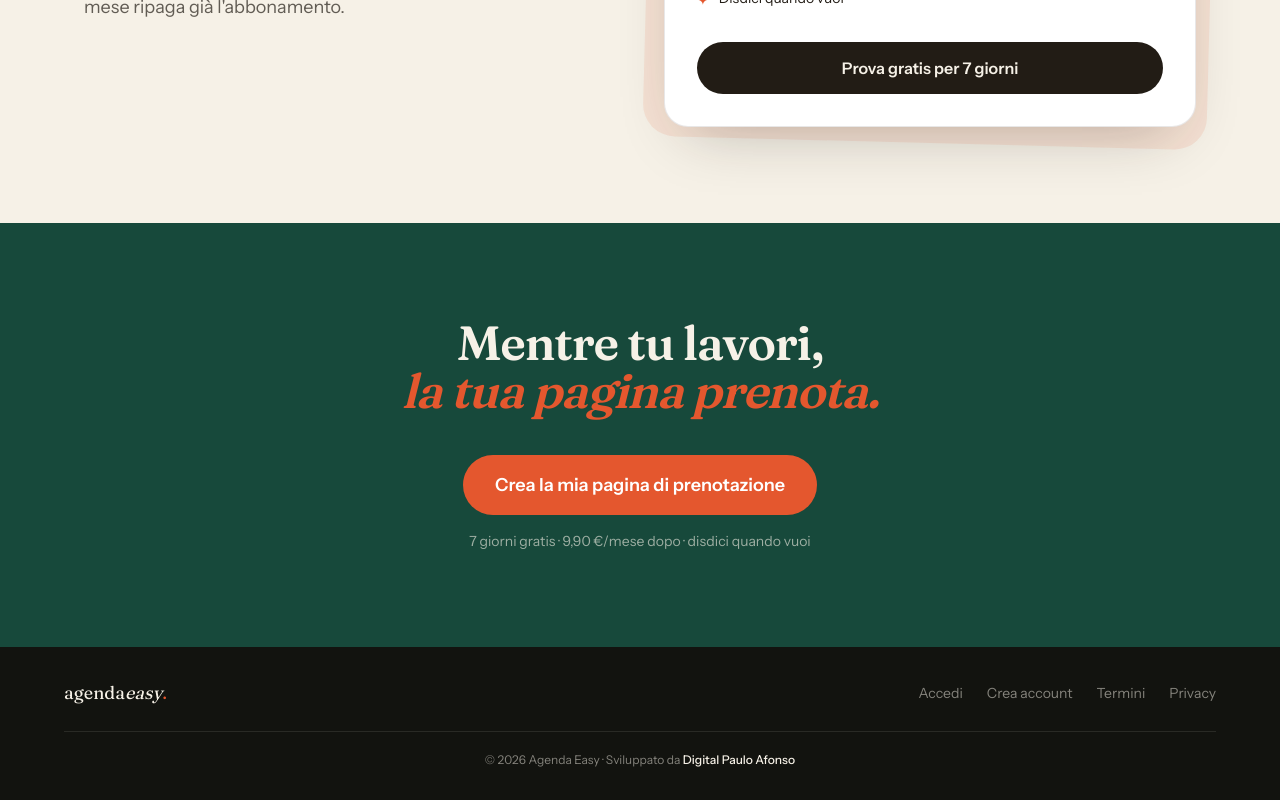
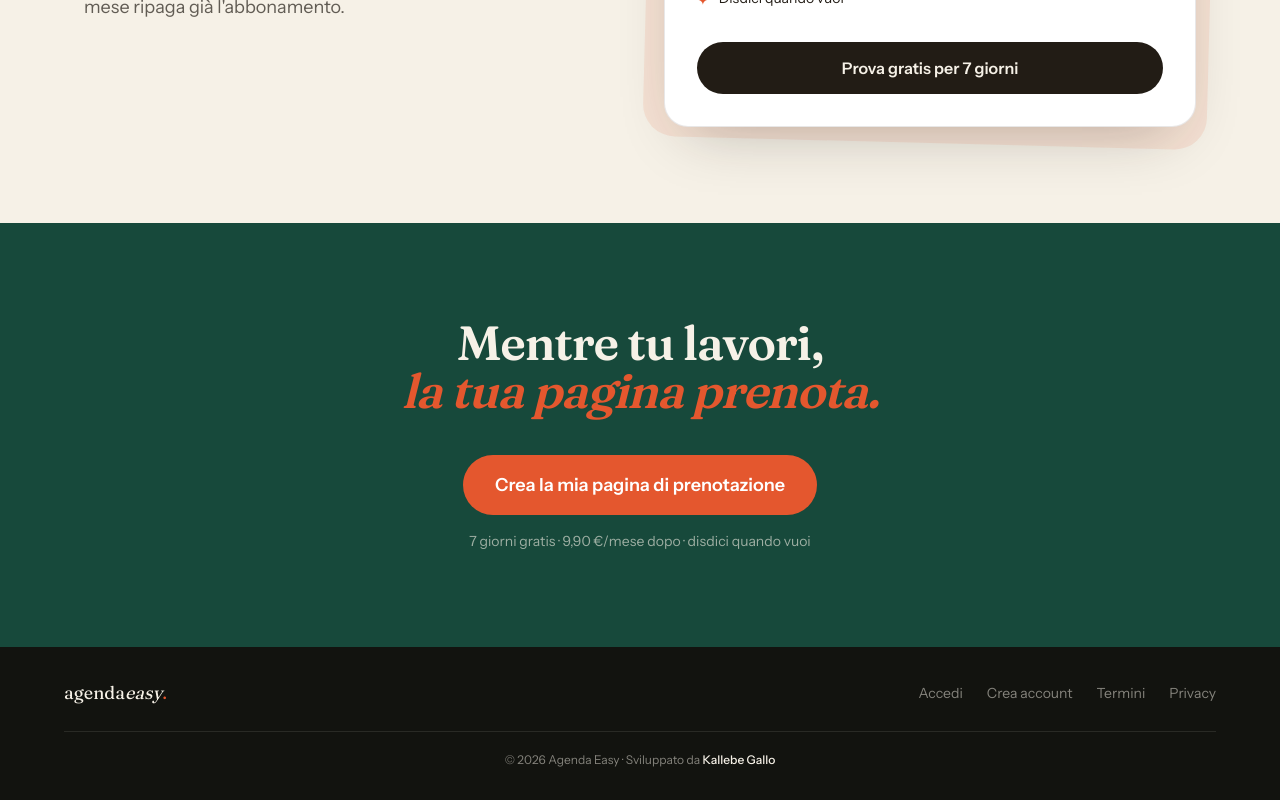
Before and after one commit to kallebesiqueira-dev/agenda-easy-it, a Next.js app: page / in a window 1280 px wide. Shown: the part 2340-3140 px from the top of the page. Built offline with nearby package versions, Linux system fonts and the light colour scheme; no server answers.

Commit message:
Footer: credito "Sviluppato da Kallebe Gallo" con link al GitHub

```diff
--- a/src/app/page.tsx
+++ b/src/app/page.tsx
@@ -557,12 +557,12 @@ export default async function LandingPage() {
           <p className="mt-6 border-t border-[#f6f1e7]/10 pt-5 text-center text-xs">
             © {new Date().getFullYear()} Agenda Easy · {t.footer.by}{" "}
             <a
-              href="https://digitalpauloafonso.com.br"
+              href="https://github.com/kallebesiqueira-dev"
               target="_blank"
               rel="noopener noreferrer"
               className="font-medium text-[#f6f1e7] hover:underline"
             >
-              Digital Paulo Afonso
+              Kallebe Gallo
             </a>
           </p>
         </div>
```
